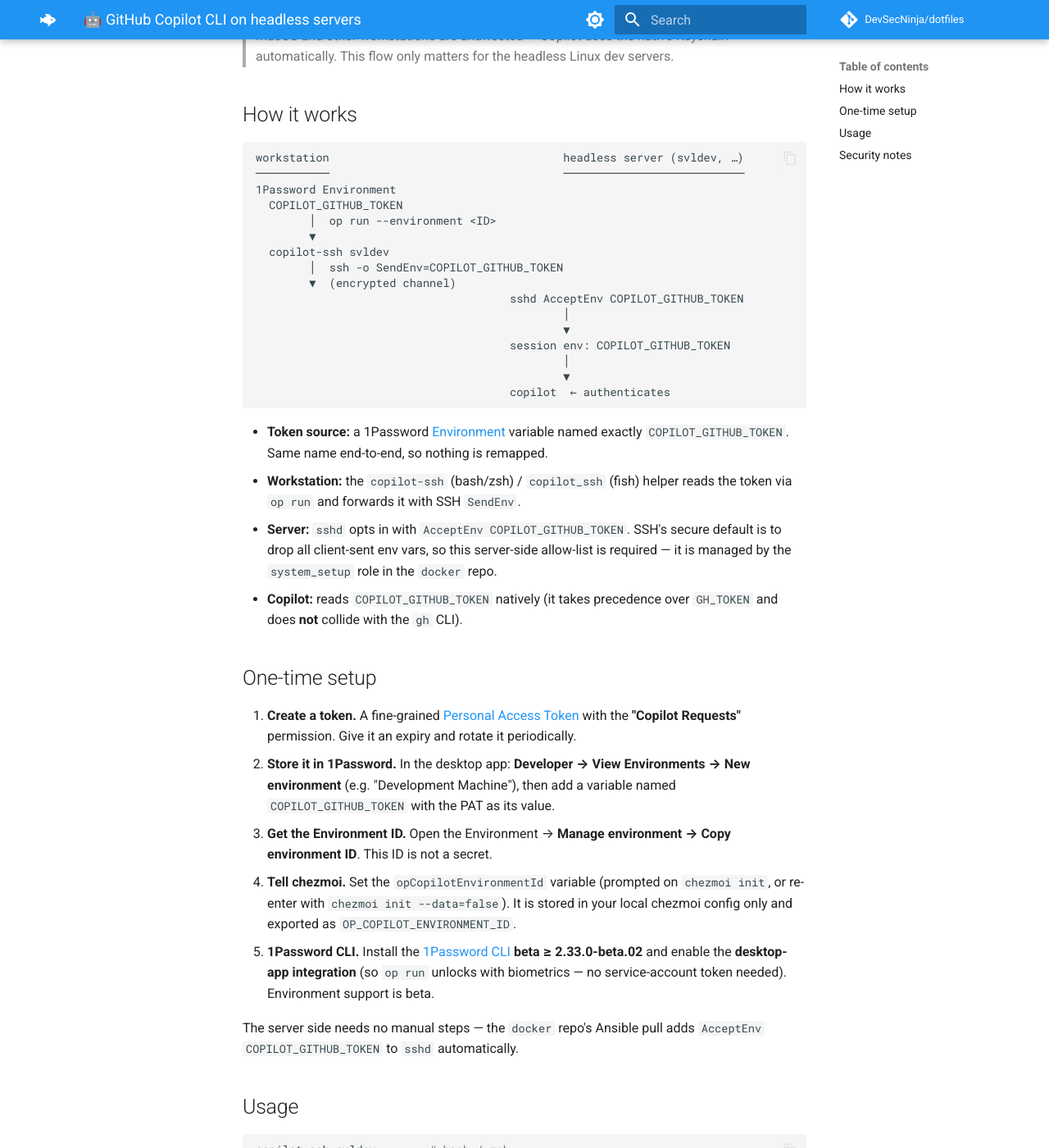
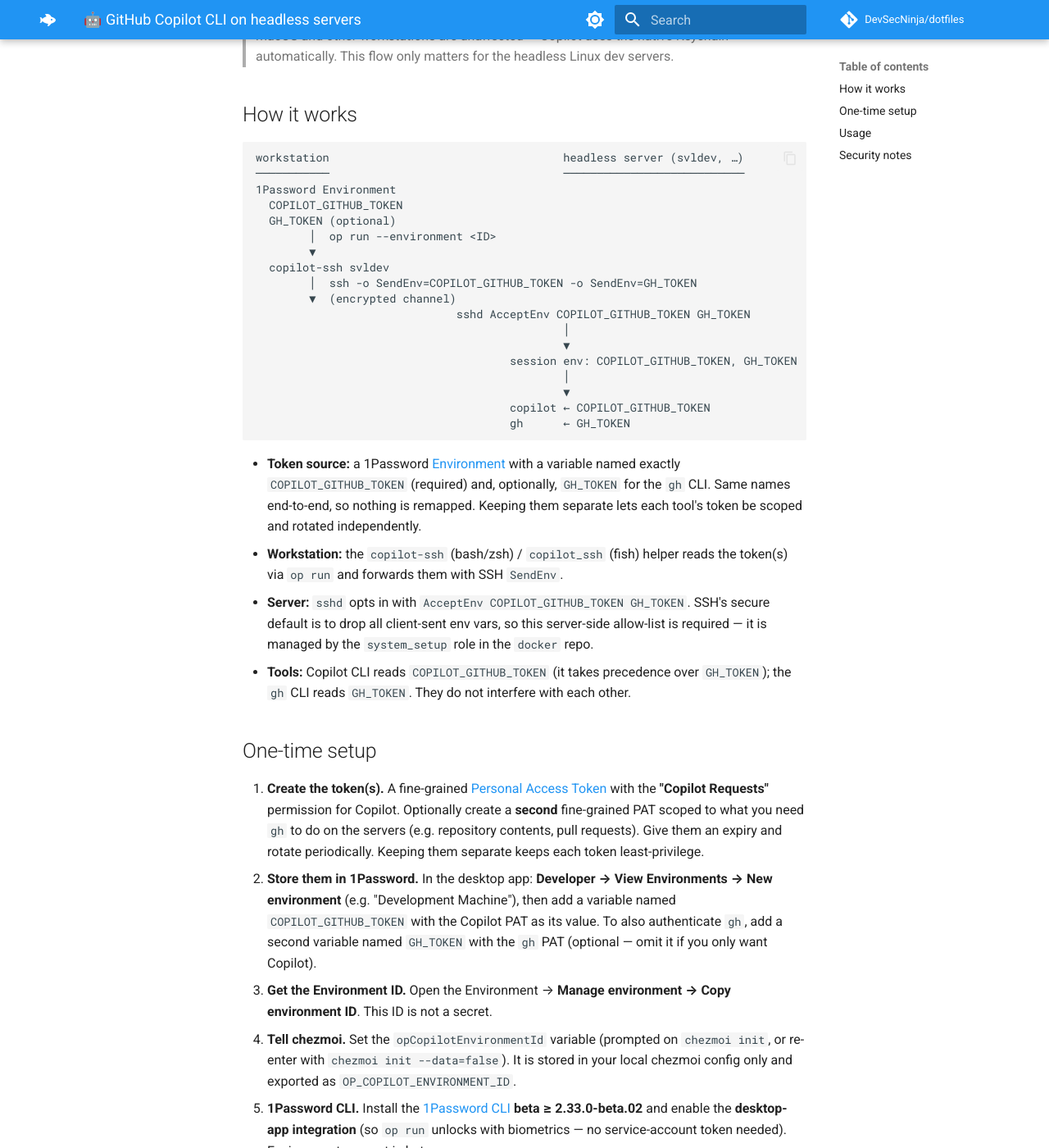
Before and after one commit to DevSecNinja/dotfiles, an MkDocs documentation site: the page built from docs/copilot-cli.md, in a window 1280 px wide and 1400 px high, scrolled down 408 px. Shown: the whole window at 82% size. Built offline with MkDocs 1.6.1 and Material for MkDocs 9.7.7, drawn with Linux system fonts in a browser that asks for light colours; comment, search, counter and statistics services are not loaded; some of the changed text lies outside the part shown.

Commit message:
feat(shell): also forward GH_TOKEN for the gh CLI
Extend copilot-ssh to forward a separate, least-privilege GH_TOKEN (for the
GitHub CLI) alongside COPILOT_GITHUB_TOKEN, read from the same 1Password
Environment in a single `op run`. GH_TOKEN is optional — forwarded only when
present in the Environment — so Copilot-only setups are unaffected. Keeping the
tokens separate lets each tool be scoped and rotated independently.

- bash/zsh + fish helpers: read both tokens (tab-separated), forward each via
  SendEnv only when set; COPILOT_GITHUB_TOKEN remains required.
- docs/copilot-cli.md: document GH_TOKEN, gh usage, and separate-token rationale.

Co-authored-by: Copilot <223556219+Copilot@users.noreply.github.com>

````diff
--- a/docs/copilot-cli.md
+++ b/docs/copilot-cli.md
@@ -7,9 +7,9 @@ session to unlock such a vault, so Copilot falls back to either storing the
 token in a plaintext config file or keeping it in memory (re-login every start).
 
 Instead, we authenticate non-interactively with the `COPILOT_GITHUB_TOKEN`
-environment variable, sourced from **1Password** on your workstation and
-**forwarded over SSH** to the server. No secret is ever written to the server or
-committed to a repository.
+environment variable (and `GH_TOKEN` for the [`gh` CLI](https://cli.github.com/)),
+sourced from **1Password** on your workstation and **forwarded over SSH** to the
+server. No secret is ever written to the server or committed to a repository.
 
 > macOS and other workstations are unaffected — Copilot uses the native Keychain
 > automatically. This flow only matters for the headless Linux dev servers.
@@ -21,39 +21,49 @@ workstation                                   headless server (svldev, …)
 ───────────                                   ───────────────────────────
 1Password Environment
   COPILOT_GITHUB_TOKEN
+  GH_TOKEN (optional)
         │  op run --environment <ID>
         ▼
   copilot-ssh svldev
-        │  ssh -o SendEnv=COPILOT_GITHUB_TOKEN
+        │  ssh -o SendEnv=COPILOT_GITHUB_TOKEN -o SendEnv=GH_TOKEN
         ▼  (encrypted channel)
-                                      sshd AcceptEnv COPILOT_GITHUB_TOKEN
+                              sshd AcceptEnv COPILOT_GITHUB_TOKEN GH_TOKEN
                                               │
                                               ▼
-                                      session env: COPILOT_GITHUB_TOKEN
+                                      session env: COPILOT_GITHUB_TOKEN, GH_TOKEN
                                               │
                                               ▼
-                                      copilot  ← authenticates
+                                      copilot ← COPILOT_GITHUB_TOKEN
+                                      gh      ← GH_TOKEN
 ```
 
-- **Token source:** a 1Password [Environment][openv] variable named exactly
-  `COPILOT_GITHUB_TOKEN`. Same name end-to-end, so nothing is remapped.
+- **Token source:** a 1Password [Environment][openv] with a variable named
+  exactly `COPILOT_GITHUB_TOKEN` (required) and, optionally, `GH_TOKEN` for the
+  `gh` CLI. Same names end-to-end, so nothing is remapped. Keeping them separate
+  lets each tool's token be scoped and rotated independently.
 - **Workstation:** the `copilot-ssh` (bash/zsh) / `copilot_ssh` (fish) helper
-  reads the token via `op run` and forwards it with SSH `SendEnv`.
-- **Server:** `sshd` opts in with `AcceptEnv COPILOT_GITHUB_TOKEN`. SSH's secure
-  default is to drop all client-sent env vars, so this server-side allow-list is
-  required — it is managed by the `system_setup` role in the `docker` repo.
-- **Copilot:** reads `COPILOT_GITHUB_TOKEN` natively (it takes precedence over
-  `GH_TOKEN` and does **not** collide with the `gh` CLI).
+  reads the token(s) via `op run` and forwards them with SSH `SendEnv`.
+- **Server:** `sshd` opts in with `AcceptEnv COPILOT_GITHUB_TOKEN GH_TOKEN`.
+  SSH's secure default is to drop all client-sent env vars, so this server-side
+  allow-list is required — it is managed by the `system_setup` role in the
+  `docker` repo.
+- **Tools:** Copilot CLI reads `COPILOT_GITHUB_TOKEN` (it takes precedence over
+  `GH_TOKEN`); the `gh` CLI reads `GH_TOKEN`. They do not interfere with each
+  other.
 
 ## One-time setup
 
-1. **Create a token.** A fine-grained
+1. **Create the token(s).** A fine-grained
    [Personal Access Token](https://github.com/settings/personal-access-tokens/new)
-   with the **"Copilot Requests"** permission. Give it an expiry and rotate it
-   periodically.
-2. **Store it in 1Password.** In the desktop app: **Developer → View
+   with the **"Copilot Requests"** permission for Copilot. Optionally create a
+   **second** fine-grained PAT scoped to what you need `gh` to do on the servers
+   (e.g. repository contents, pull requests). Give them an expiry and rotate
+   periodically. Keeping them separate keeps each token least-privilege.
+2. **Store them in 1Password.** In the desktop app: **Developer → View
    Environments → New environment** (e.g. "Development Machine"), then add a
-   variable named `COPILOT_GITHUB_TOKEN` with the PAT as its value.
+   variable named `COPILOT_GITHUB_TOKEN` with the Copilot PAT as its value. To
+   also authenticate `gh`, add a second variable named `GH_TOKEN` with the `gh`
+   PAT (optional — omit it if you only want Copilot).
 3. **Get the Environment ID.** Open the Environment → **Manage environment →
    Copy environment ID**. This ID is not a secret.
 4. **Tell chezmoi.** Set the `opCopilotEnvironmentId` variable (prompted on
@@ -64,7 +74,7 @@ workstation                                   headless server (svldev, …)
    biometrics — no service-account token needed). Environment support is beta.
 
 The server side needs no manual steps — the `docker` repo's Ansible pull adds
-`AcceptEnv COPILOT_GITHUB_TOKEN` to `sshd` automatically.
+`AcceptEnv COPILOT_GITHUB_TOKEN GH_TOKEN` to `sshd` automatically.
 
 ## Usage
 
@@ -73,23 +83,25 @@ copilot-ssh svldev        # bash / zsh
 copilot_ssh svldev        # fish
 ```
 
-Then run `copilot` on the server as usual — it picks up the forwarded token.
-Any extra `ssh` arguments are passed through (e.g. `copilot-ssh -A svldev`).
+Then run `copilot` (and `gh`, if you added `GH_TOKEN`) on the server as usual —
+they pick up the forwarded tokens. Any extra `ssh` arguments are passed through
+(e.g. `copilot-ssh -A svldev`).
 
 If `op` or `OP_COPILOT_ENVIRONMENT_ID` is unavailable, the helper falls back to
-a plain `ssh` (you connect, but Copilot won't receive a token).
+a plain `ssh` (you connect, but the tools won't receive a token).
 
 ## Security notes
 
-- The token lives only in 1Password (at rest), transiently in the helper's
+- The tokens live only in 1Password (at rest), transiently in the helper's
   memory, the encrypted SSH channel, and the server **session's** environment
   for that session's lifetime. Nothing is persisted on the server.
-- `AcceptEnv` is scoped to the single variable `COPILOT_GITHUB_TOKEN` — never a
-  wildcard, which the OpenSSH docs warn can be used to bypass restricted
-  environments.
-- During a live session the token is readable via `/proc/<pid>/environ` by
+- `AcceptEnv` is scoped to the specific variables `COPILOT_GITHUB_TOKEN` and
+  `GH_TOKEN` — never a wildcard, which the OpenSSH docs warn can be used to
+  bypass restricted environments.
+- During a live session the tokens are readable via `/proc/<pid>/environ` by
   same-user processes and root on that server — the same trust boundary as the
-  logged-in user. Use a least-privilege, expiring PAT to limit blast radius.
+  logged-in user. Use least-privilege, expiring PATs (separate ones for Copilot
+  and `gh`) to limit blast radius.
 
 [openv]: https://www.1password.dev/environments
 [opcli]: https://developer.1password.com/docs/cli/
````
Also changed, not shown: 2 other files.
